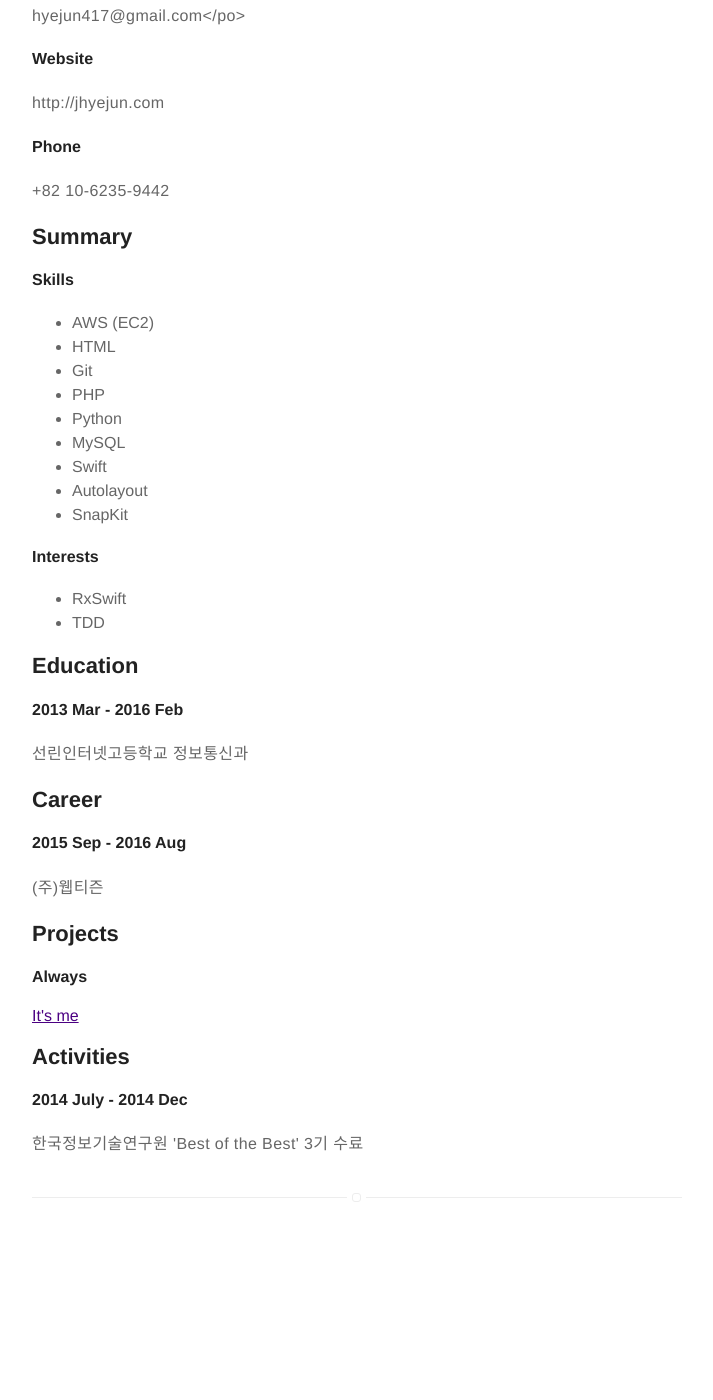
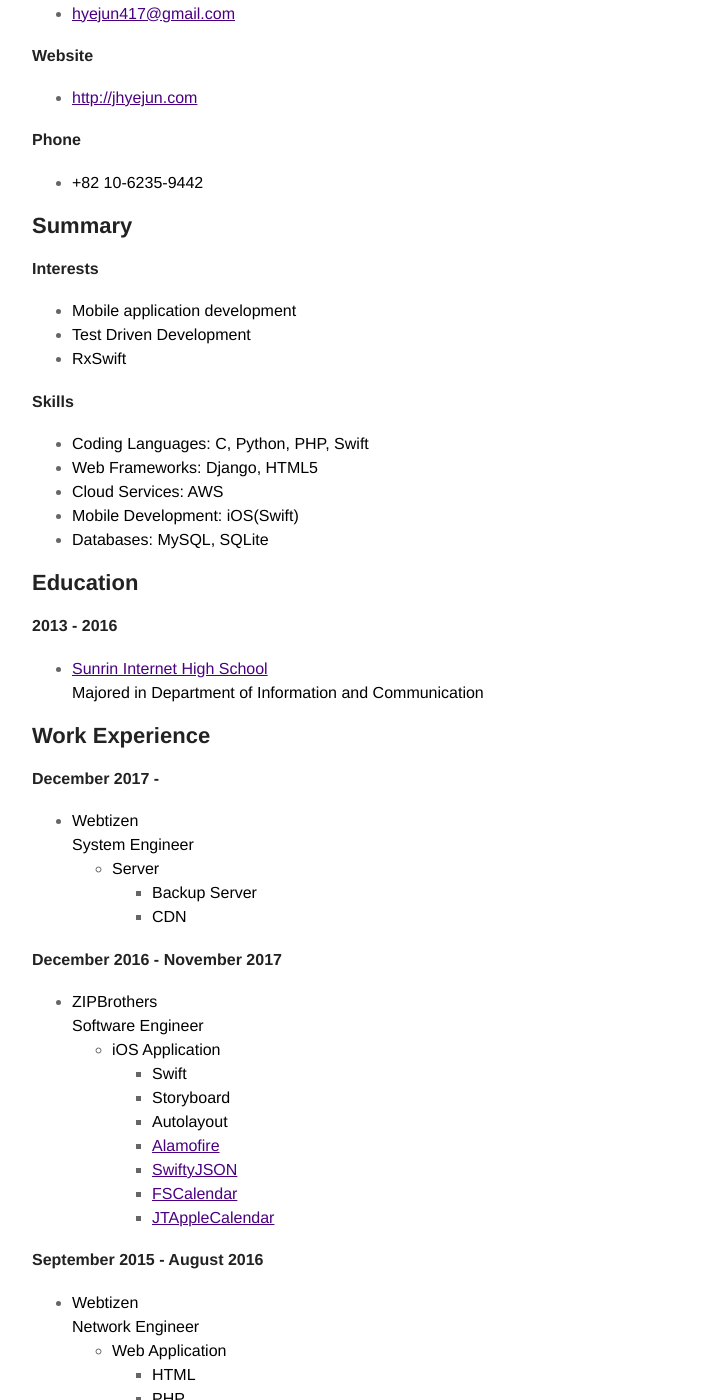
Before and after one commit to jhyejun/jhyejun.github.io, a Jekyll site: the page built from resume.md, in a window 1280 px wide and 1400 px high, scrolled down 304 px. Shown: the whole window, without its empty margins (283-996 px from the left). Built offline with Jekyll 4.4.1, drawn with Linux system fonts in a browser that asks for light colours; before the commit the page ends 1582 px from its top, so only the background shows below that; some of the changed text lies outside the part shown.

Commit message:
Modified Resume
Modified Resume

```diff
--- a/_config.yml
+++ b/_config.yml
@@ -12,7 +12,7 @@ picture: assets/images/profile.jpg
 
 # If you want to include your resume, set to true
 # and specify source (external or local).
-resume: false
+resume: true
 resume-external: true
 resume-url: resume/
 
--- a/resume.md
+++ b/resume.md
@@ -3,73 +3,102 @@ title: Resume
 layout: page
 ---
 
-<h1>Jang Hyejun - Résumé</h1>
+# Jang Hyejun - Résumé
 
-<h2>Personal Details</h2>
+## Personal Details
 
-<h4>Email</h4>
-<p>hyejun417@gmail.com</po>
+#### Email
+- **<hyejun417@gmail.com>**
 
-<h4>Website</h4>
-<p>http://jhyejun.com</p>
+#### Website
+- **<http://jhyejun.com>**
 
-<h4>Phone</h4>
-<p>+82 10-6235-9442</p>
+#### Phone
+- **+82 10-6235-9442**
 
 
-<h2>Summary</h2>
+## Summary
 
-<h4>Skills</h4>
-<ul class="skill-list">
-	<li>AWS (EC2)</li>
-	<li>HTML</li>
-	<li>Git</li>
-	<li>PHP</li>
-	<li>Python</li>
-	<li>MySQL</li>
-	<li>Swift</li>
-	<li>Autolayout</li>
-	<li>SnapKit</li>
-</ul>
+#### Interests
+- **Mobile application development**
+- **Test Driven Development**
+- **RxSwift**
 
-<h4>Interests</h4>
-<ul class="interest-list">
-	<li>RxSwift</li>
-	<li>TDD</li>
-</ul>
+#### Skills
+- **Coding Languages: C, Python, PHP, Swift**
+- **Web Frameworks: Django, HTML5**
+<!-- - **Web Servers: Ngnix** -->
+- **Cloud Services: AWS**
+- **Mobile Development: iOS(Swift)**
+- **Databases: MySQL, SQLite**
 
 
-<h2>Education</h2>
-<div class="education-list">
-	<div>
-		<h4>2013 Mar - 2016 Feb</h4>
-		<p>선린인터넷고등학교 정보통신과</p>
-	</div>
-</div>
+## Education
+
+#### 2013 - 2016
+- **[Sunrin Internet High School](http://www.sunrint.hs.kr)**<br>
+**Majored in Department of Information and Communication**
 
 
-<h2>Career</h2>
-<div class="work experience-list">
-	<div>
-		<h4>2015 Sep - 2016 Aug</h4>
-		<p>(주)웹티즌</p>
-	</div>
-</div>
+## Work Experience
+
+#### December 2017 -
+- **Webtizen**<br>
+**System Engineer**
+	- **Server**
+		- **Backup Server**
+		- **CDN**
+
+#### December 2016 - November 2017
+- **ZIPBrothers**<br>
+**Software Engineer**
+	- **iOS Application**
+		- **Swift**
+		- **Storyboard**
+		- **Autolayout**
+		- **[Alamofire](https://github.com/Alamofire/Alamofire)**
+		- **[SwiftyJSON](https://github.com/SwiftyJSON/SwiftyJSON)**
+		- **[FSCalendar](https://github.com/WenchaoD/FSCalendar)**
+		- **[JTAppleCalendar](https://github.com/patchthecode/JTAppleCalendar)**
+
+#### September 2015 - August 2016
+- **Webtizen**<br>
+**Network Engineer**
+	- **Web Application**
+		- **HTML**
+		- **PHP**
+		- **javascript**
+
+	- **Network**
+		- **UTM**
+		- **VPN**
+		- **NAS**
+		- **Switch**
 
 
-<h2>Projects</h2>
-<div class="project-list">
-	<div>
-		<h4>Always</h4>
-		<a href="https://github.com/jhyejun">It's me</a>
-	</div>
-</div>
+## Projects
+
+#### April 2018 -
+- **Bus arrival notification Application**
+	- **iOS Application**
+		- **Swift**
+
+#### September 2017 - November 2017
+- **Anniversary Management Application**<br>
+**Manage anniversaries of people in your address book**
+	- **iOS Application**
+		- **Swift**
+		- **Storyboard**
+		- **Autolayout**
+		- **[Alamofire](https://github.com/Alamofire/Alamofire)**
+		- **[SwiftyJSON](https://github.com/SwiftyJSON/SwiftyJSON)**
+		- **[JTAppleCalendar](https://github.com/patchthecode/JTAppleCalendar)**
+		- **[KakaoLink](https://developers.kakao.com/docs/android/kakaotalk-link)**
+		- **SQLite**
 
 
-<h2>Activities</h2>
-<div class="activity-list">
-	<div>
-		<h4>2014 July - 2014 Dec</h4>
-		<p>한국정보기술연구원 'Best of the Best' 3기 수료</p>
-	</div>
-</div>
+## Activities
+
+#### July 2014 - December 2014
+- **[Best of the Best](https://www.kitribob.kr)**<br>
+**Certificated mentee. Developed python illegal video classification program**
```
